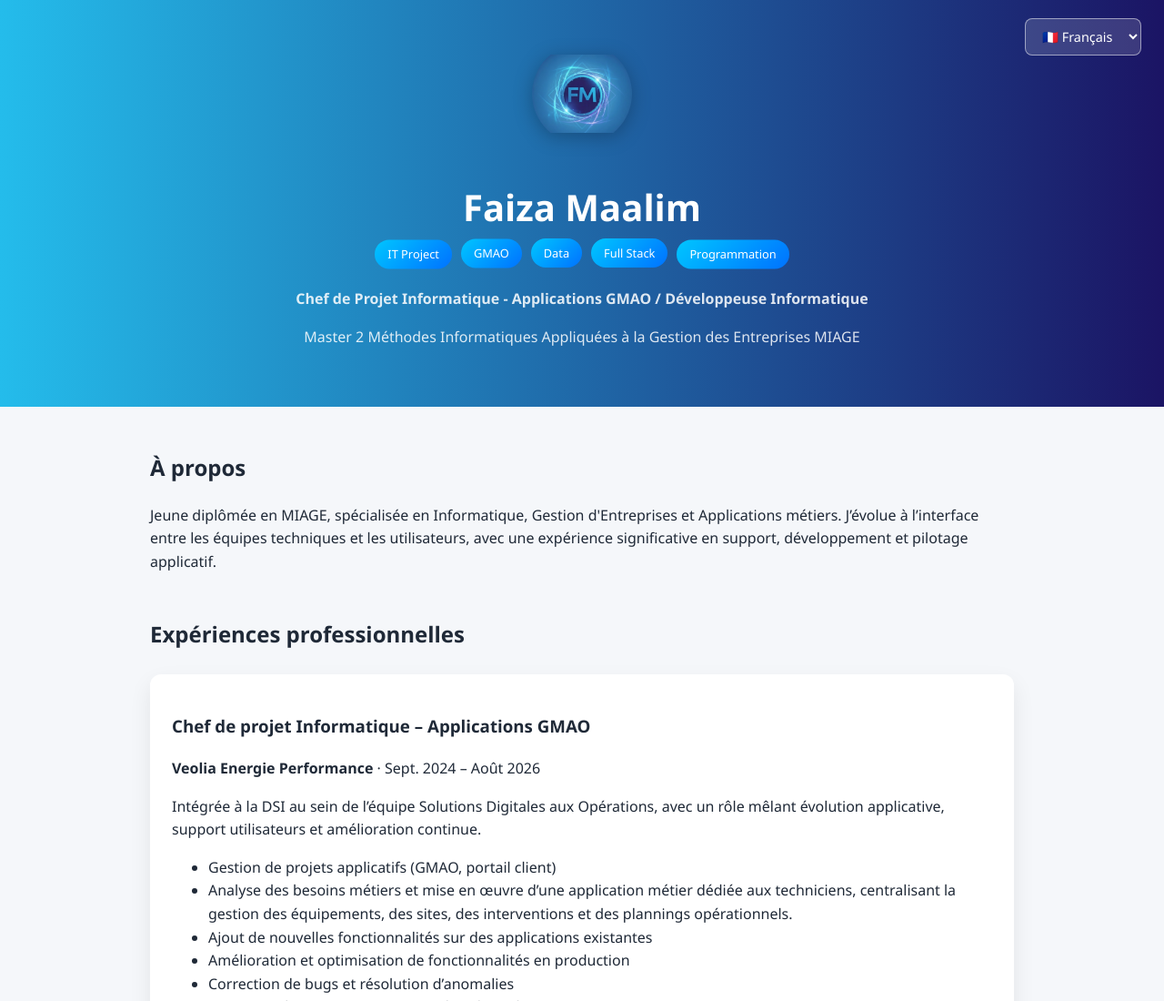
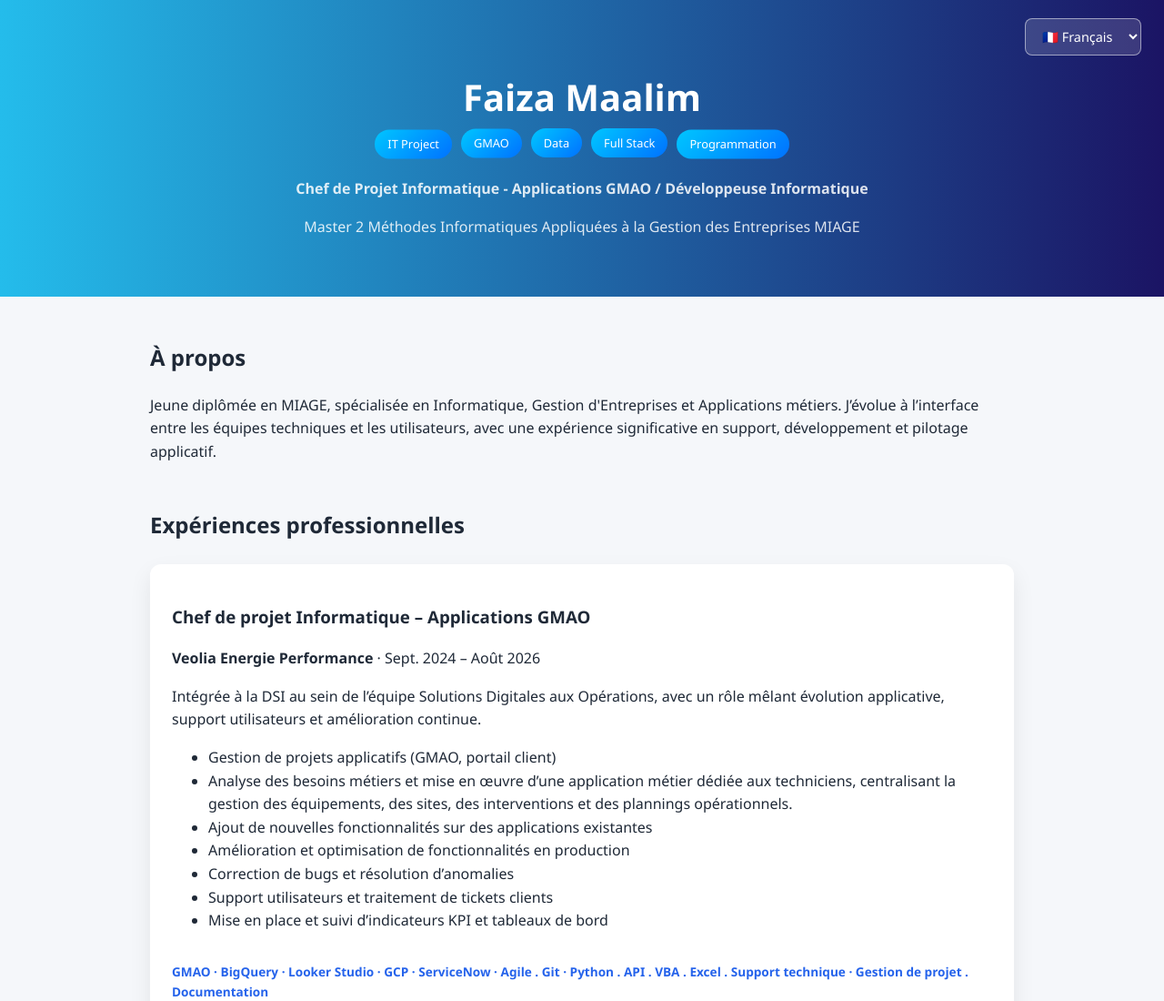
Before and after one commit to FaizaMAALIM/FMA_portfolio, a plain HTML site: page index.html in a window 1280 px wide. Shown: the top 1100 px of the page at 91% size. Drawn offline with Linux system fonts and the light colour scheme.

Commit message:
Comment out logo
Comment out the logo image in index.html.

```diff
--- a/index.html
+++ b/index.html
@@ -18,8 +18,8 @@
       </select>
     </div>
 
-    <!-- J'ai décommenté ton logo, il s'affichera si l'image est bien dans ton dossier -->
-    <img class="profile-logo" src="assets/img/logo/fm_1.png" alt="Logo personnel">
+
+    <!-- <img class="profile-logo" src="assets/img/logo/fm_1.png" alt="Logo personnel"> -->
 
     <h1>Faiza Maalim</h1>
 
```
